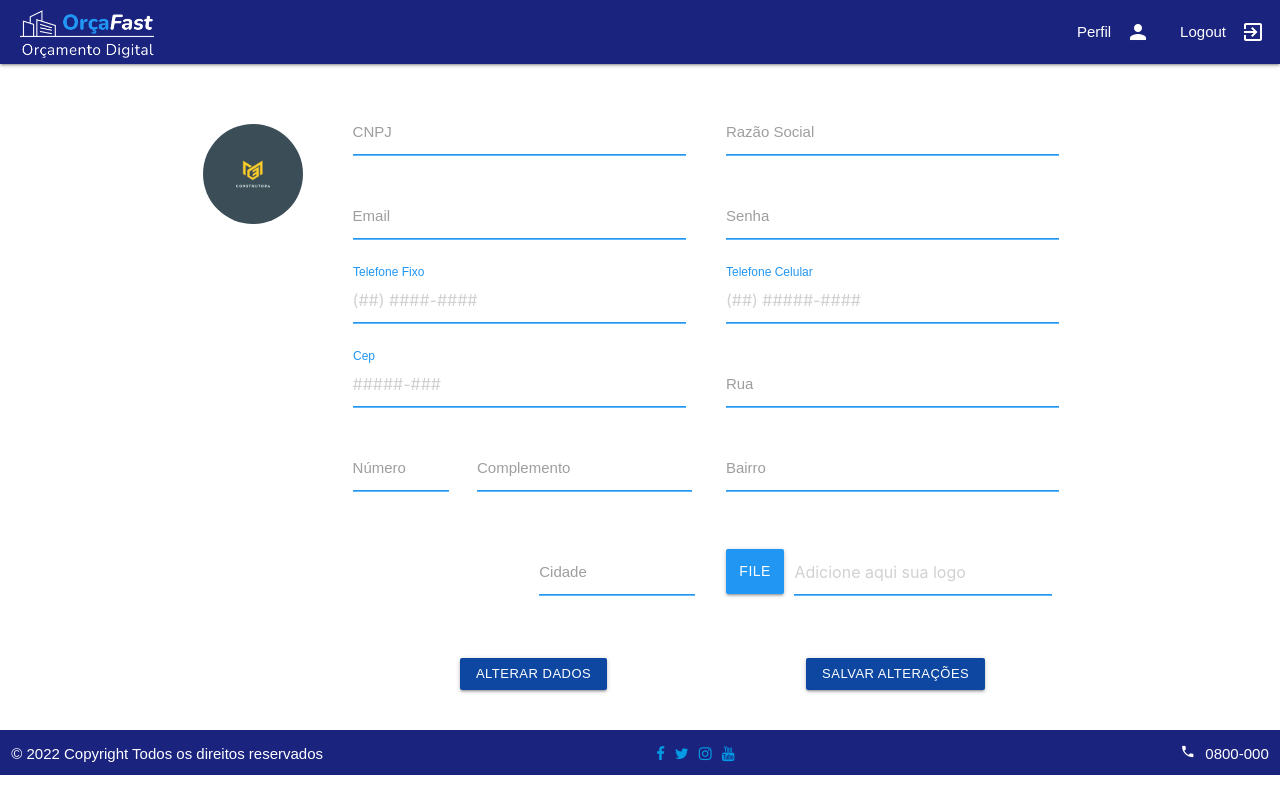
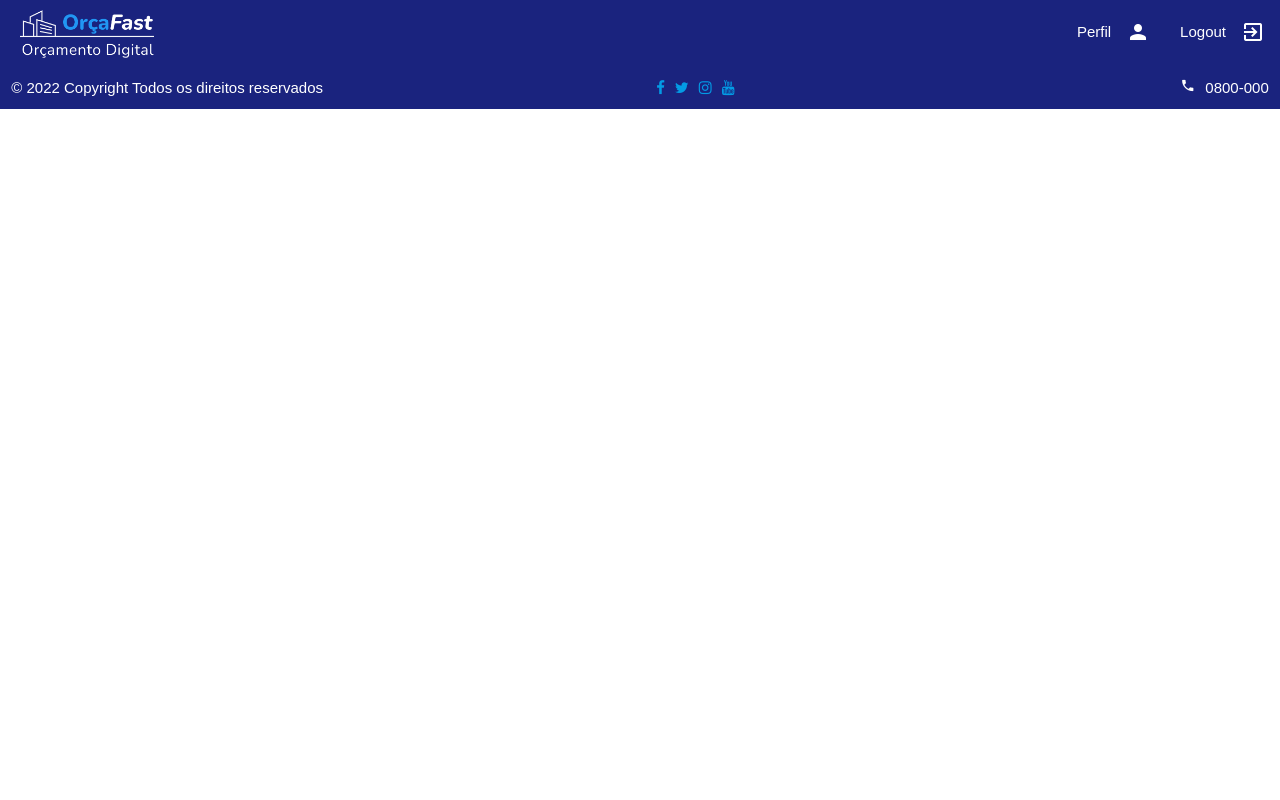
Before and after one commit to gustavomghisi7/OrcaFast, an Angular app: page / in a window 1280 px wide. Built offline with nearby package versions, Linux system fonts and the light colour scheme.

Commit message:
correcao de bug

```diff
--- a/src/app/app.component.html
+++ b/src/app/app.component.html
@@ -1,4 +1,5 @@
 <app-header></app-header>
-<app-perfil></app-perfil>
 <app-footer></app-footer>
+
+<!-- Navegação entre as páginas -->
 <router-outlet></router-outlet>
```
